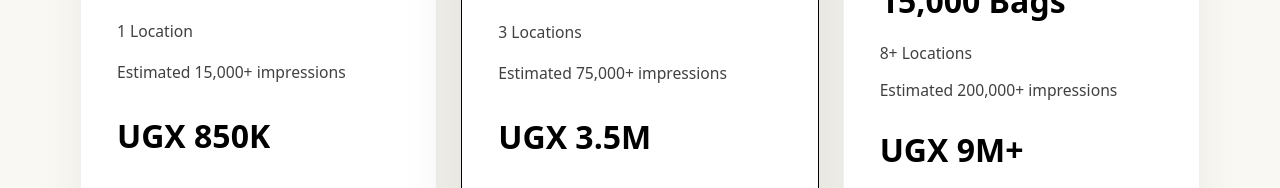
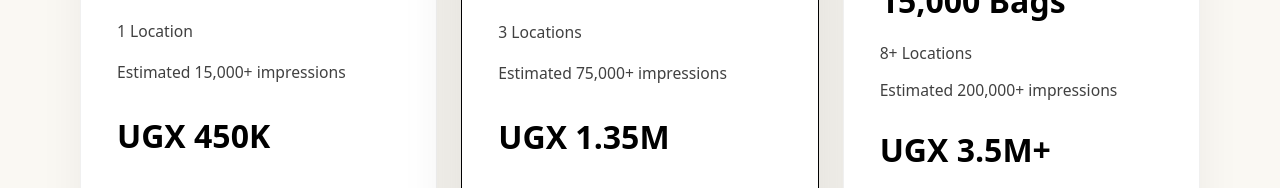
Before and after one commit to solomonkitumba/adlite, a plain HTML site: page index.html in a window 1280 px wide. Shown: the part 3749-3937 px from the top of the page. Drawn offline with Linux system fonts and the light colour scheme.

Commit message:
revised pricing

```diff
--- a/index.html
+++ b/index.html
@@ -219,7 +219,7 @@
                 <li>1 Location</li>
                 <li>Estimated 15,000+ impressions</li>
               </ul>
-              <div class="pricing-price">UGX 850K</div>
+              <div class="pricing-price">UGX 450K</div>
               <a href="#campaign" class="button button-secondary">Select Starter</a>
             </article>
 
@@ -233,7 +233,7 @@
                 <li>3 Locations</li>
                 <li>Estimated 75,000+ impressions</li>
               </ul>
-              <div class="pricing-price">UGX 3.5M</div>
+              <div class="pricing-price">UGX 1.35M</div>
               <a href="#campaign" class="button button-primary">Select Growth</a>
             </article>
 
@@ -248,7 +248,7 @@
                 <li>8+ Locations</li>
                 <li>Estimated 200,000+ impressions</li>
               </ul>
-              <div class="pricing-price">UGX 9M+</div>
+              <div class="pricing-price">UGX 3.5M+</div>
               <a href="#campaign" class="button button-secondary">Select City Reach</a>
             </article>
           </div>
```
